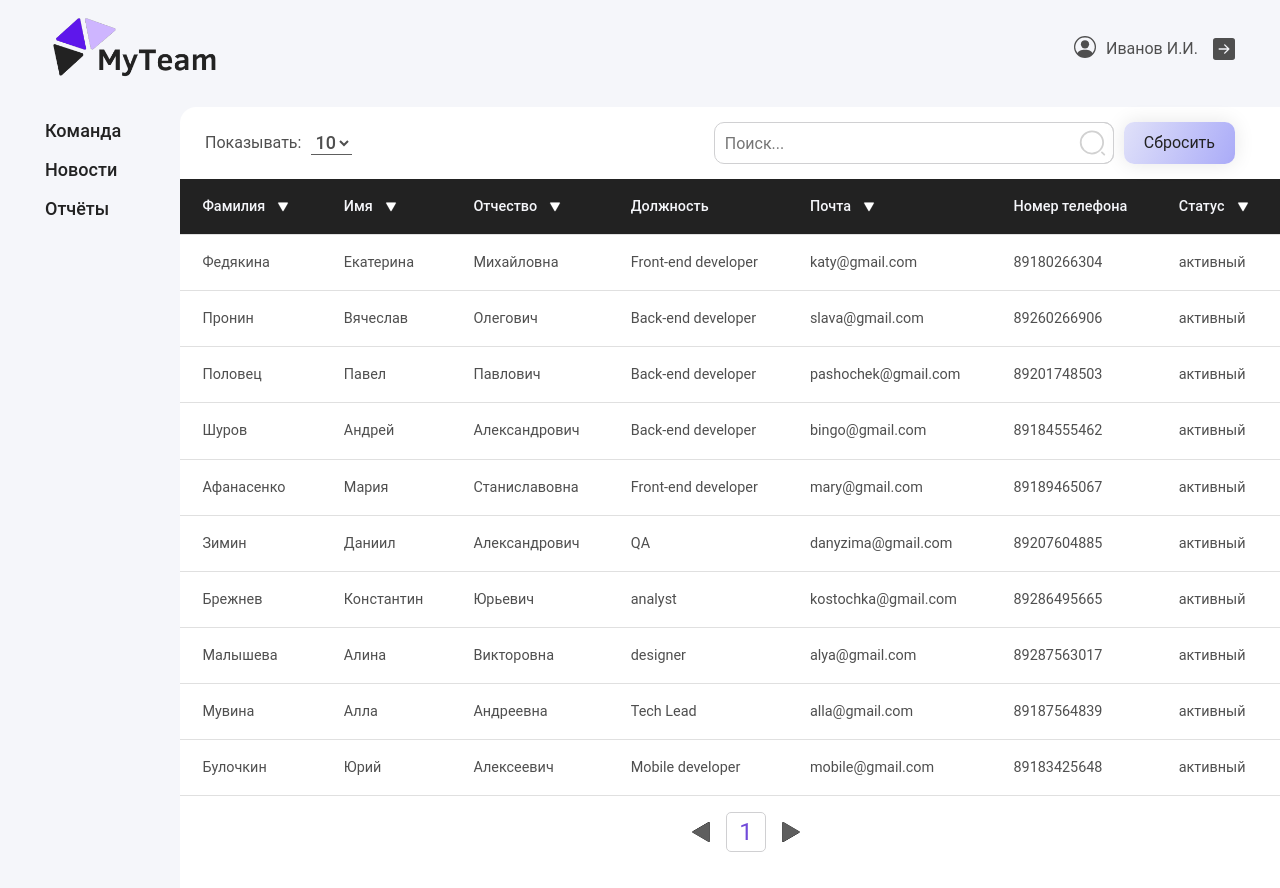
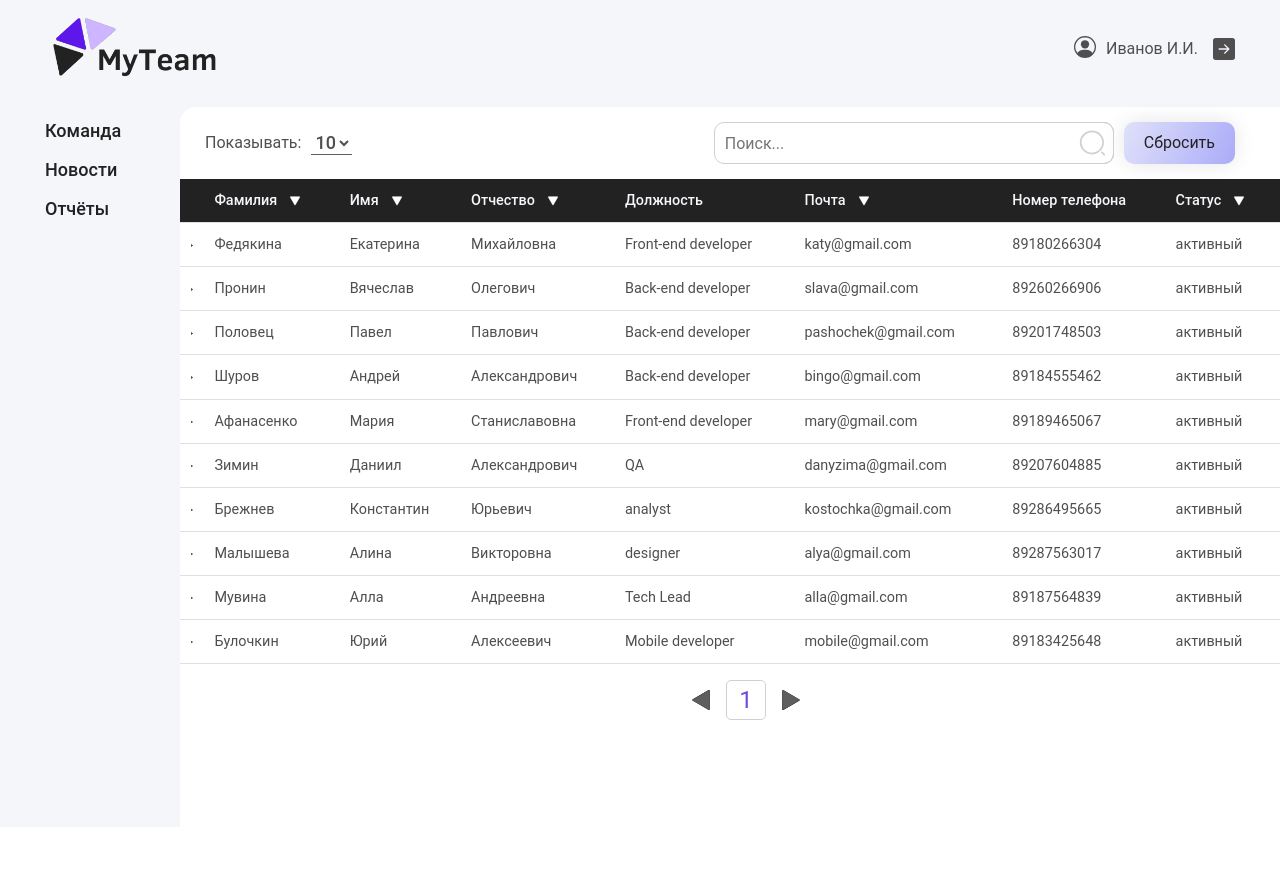
Before and after one commit to katysya/MyTeam, a React (Create React App) app: page / in a window 1280 px wide. Shown: the top 888 px of the page. After the commit the page ends 827 px from the top, so only its background shows below. Built offline with nearby package versions, Linux system fonts and the light colour scheme; data requests are answered from the project's data file.

Commit message:
Редактирование сортировки по полю и добавление Arrow для Employees

```diff
--- a/package.json
+++ b/package.json
@@ -11,6 +11,7 @@
     "@types/react": "^18.0.26",
     "@types/react-dom": "^18.0.10",
     "axios": "^1.2.2",
+    "classnames": "^2.3.2",
     "mdb-react-ui-kit": "^5.1.0",
     "node-sass": "^8.0.0",
     "react": "^18.2.0",
--- a/src/components/Dashboard/Dashboard.tsx
+++ b/src/components/Dashboard/Dashboard.tsx
@@ -11,6 +11,7 @@ interface TableParameters {
 
 const Dashboard = () => {
   const columns = [
+    { field: 'additionally', label: '', sort: false },
     { field: 'secondName', label: 'Фамилия', sort: true },
     { field: 'name', label: 'Имя', sort: true },
     { field: 'patronymic', label: 'Отчество', sort: true },
--- a/src/components/GridTable/GridTable.tsx
+++ b/src/components/GridTable/GridTable.tsx
@@ -9,6 +9,7 @@ import BodyTable from './components/BodyTable/BodyTable';
 import Parameter from '../Parameter/Parameter';
 import Search from '../Search/Search';
 import Pagination from '../Pagination/Pagination';
+import Arrow from '../../img/Cell/arrow.svg';
 
 export interface GridPagination {
   current: number;
@@ -17,7 +18,8 @@ export interface GridPagination {
 }
 
 export interface GridSort {
-  order: null | 'descend' | 'ascend';
+  // order: null | 'descend' | 'ascend';
+  order: 'descend';
   field: string;
 }
 
@@ -51,22 +53,40 @@ export const GridTable: FC<GridTableProps> = ({
     return (
       <Row className={'tableRow'}>
         {columns.map((column, index) => (
-          <Cell key={column.field}>{rowData[column.field]}</Cell>
+          <Cell key={column.field}>
+            {index === 0 ? (
+              <img src={Arrow} alt="Arrow" />
+            ) : (
+              rowData[column.field]
+            )}
+          </Cell>
         ))}
       </Row>
     );
   };
 
   const renderHeaderCell = (el: GridColumn, index: number) => {
+    const onSort = () => {
+      const value = {
+        order: 'descend' as const,
+        field: sort.field === el.field ? '' : el.field,
+      };
+      onChange?.(pagination, value, search);
+      setSort(value);
+    };
     return (
-      <HeaderCell key={index} sort={el.sort}>
+      <HeaderCell key={index} onClick={onSort} sort={el.sort}>
         {el.label}
       </HeaderCell>
     );
   };
 
   const [search, setSearch] = useState('');
-  const [sort, setSort] = useState<GridSort>();
+
+  const [sort, setSort] = useState<GridSort>({
+    order: 'descend',
+    field: '',
+  });
 
   const onChangePageSize = (value: number) => {
     onChange?.(
--- a/src/components/GridTable/components/Cell/Cell.scss
+++ b/src/components/GridTable/components/Cell/Cell.scss
@@ -0,0 +1,4 @@
+.cell {
+    position: relative;
+    padding: 0;
+}
--- a/src/components/GridTable/components/Cell/Cell.tsx
+++ b/src/components/GridTable/components/Cell/Cell.tsx
@@ -3,7 +3,7 @@ import './Cell.scss';
 
 interface CellProps extends PropsWithChildren {}
 const Cell: FC<CellProps> = ({ children }) => {
-  return <td>{children}</td>;
+  return <td className="cell">{children}</td>;
 };
 
 export default Cell;
--- a/src/components/GridTable/components/HeaderCell/HeaderCell.scss
+++ b/src/components/GridTable/components/HeaderCell/HeaderCell.scss
@@ -1,11 +1,16 @@
 @import '../../../../styles/constants.scss';
 @import '../../../../styles/mixins.scss';
+
+.table>:not(caption)>*>* {
+    padding: 10px;
+}
 
 .headerCell {
 
     &__data {
         @include flexRowAlign;
         gap: 8px;
+        cursor: pointer;
     }
 
     &__img {
@@ -36,5 +41,9 @@
         &:active {
             background-color: $basePurple;
         }
+
+        &.active {
+            background-color: $basePurple;
+        }
     }
 }
--- a/src/components/GridTable/components/HeaderCell/HeaderCell.tsx
+++ b/src/components/GridTable/components/HeaderCell/HeaderCell.tsx
@@ -1,15 +1,23 @@
-import React, { FC, PropsWithChildren } from 'react';
+import cn from 'classnames';
+import React, { FC, PropsWithChildren, useState } from 'react';
 import './HeaderCell.scss';
 
 interface HeaderCellProps extends PropsWithChildren {
   sort: boolean;
+  onClick?: () => void;
 }
-const HeaderCell: FC<HeaderCellProps> = ({ children, sort }) => {
+const HeaderCell: FC<HeaderCellProps> = ({ children, onClick, sort }) => {
+  const [active, setActive] = useState(false);
+
   return sort ? (
     <th className="headerCell">
-      <div className="headerCell__data">
+      <div className="headerCell__data" onClick={onClick}>
         {children}
-        <span className="headerCell__img"></span>
+        <span
+          className={cn(
+            'headerCell__img',
+            active && 'headerCell__img active',
+          )}></span>
       </div>
     </th>
   ) : (
```
Also changed, not shown: src/img/Cell/arrow.svg (added), 1 other file (tests, documents, lock files or other folders).
